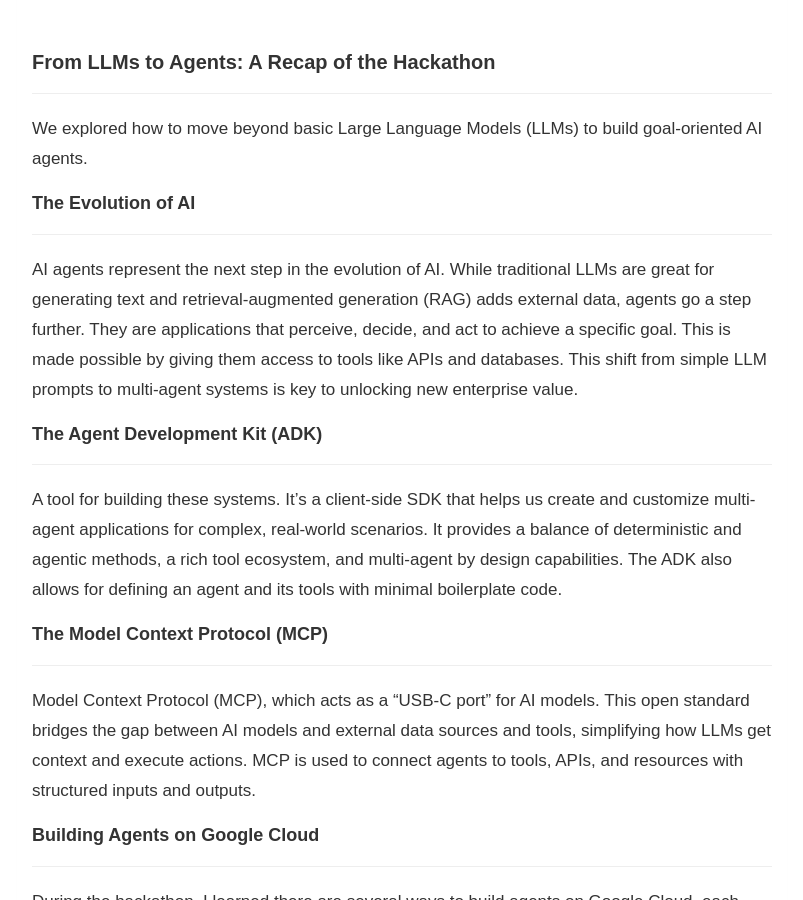
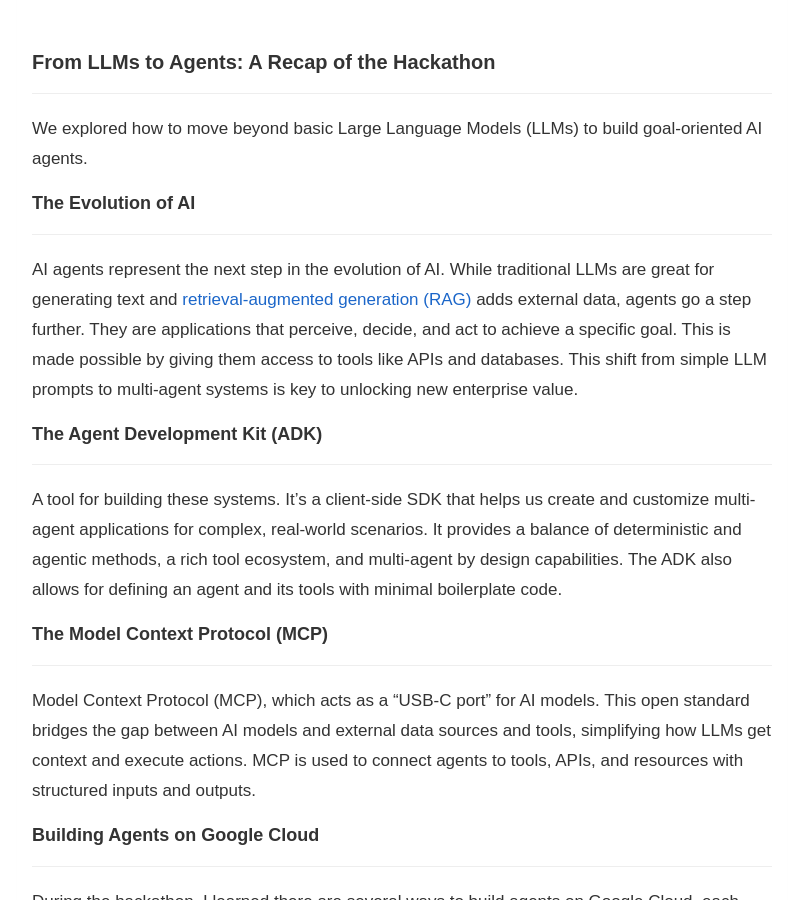
Before and after one commit to jfernancordova/jfernancordova.github.io, a Jekyll site: the page built from _posts/2025-08-22-google-ai-hackathon.md, in a window 1280 px wide and 900 px high, scrolled down 1132 px. Shown: the whole window, without its empty margins (238-1041 px from the left). Built offline with Jekyll 4.4.1, drawn with Linux system fonts in a browser that asks for light colours; nearby versions of some CDN libraries; comment, search, counter and statistics services are not loaded; part of the change alters nothing that is shown.

```diff
--- a/_posts/2025-08-22-google-ai-hackathon.md
+++ b/_posts/2025-08-22-google-ai-hackathon.md
@@ -38,7 +38,7 @@ We explored how to move beyond basic Large Language Models (LLMs) to build goal-
 ### The Evolution of AI
 ---
 
-AI agents represent the next step in the evolution of AI. While traditional LLMs are great for generating text and retrieval-augmented generation (RAG) adds external data, agents go a step further. They are applications that perceive, decide, and act to achieve a specific goal. This is made possible by giving them access to tools like APIs and databases.
+AI agents represent the next step in the evolution of AI. While traditional LLMs are great for generating text and [retrieval-augmented generation (RAG)](https://en.wikipedia.org/wiki/Retrieval-augmented_generation "Retrieval-Augmented Generation - AI technique that combines text generation with information retrieval") adds external data, agents go a step further. They are applications that perceive, decide, and act to achieve a specific goal. This is made possible by giving them access to tools like APIs and databases.
 This shift from simple LLM prompts to multi-agent systems is key to unlocking new enterprise value.
 
 ### The Agent Development Kit (ADK)
```
